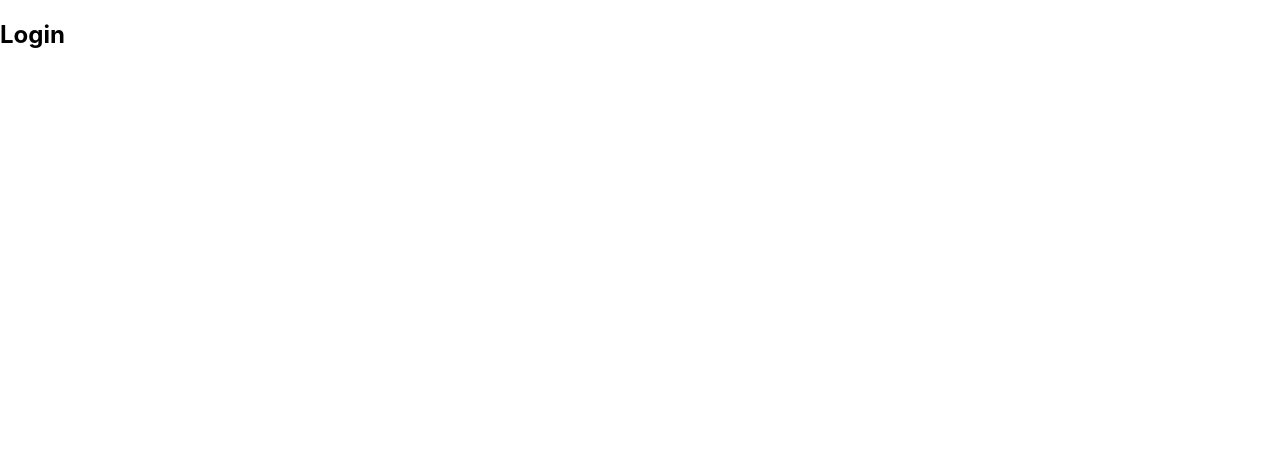
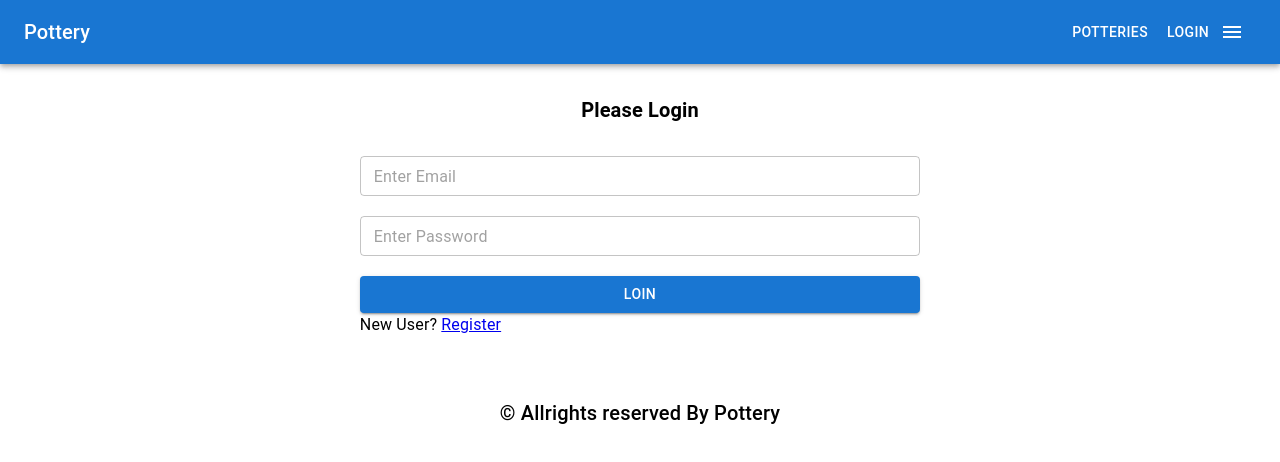
Before and after one commit to mdtahidulislam/pottery-client-side-mern, a React (Create React App) app: page /login in a window 1280 px wide. Shown: the top 462 px of the page. Built offline with nearby package versions, Linux system fonts and the light colour scheme.

Commit message:
design login page

```diff
--- a/src/Pages/Login/Login.js
+++ b/src/Pages/Login/Login.js
@@ -1,9 +1,48 @@
+import { Button, Container, Grid, TextField, Typography } from '@mui/material';
 import React from 'react';
+import Footer from '../Shared/Footer/Footer';
+import Header from '../Shared/Header/Header';
+import { useForm } from 'react-hook-form'
+import { width } from '@mui/system';
+import { Link } from 'react-router-dom';
 
 const Login = () => {
+    const { register } = useForm();
     return (
         <div>
-            <h2>Login</h2>
+            <Header></Header>
+            <Container>
+                <Grid sx={{ my: '30px', display: 'flex', justifyContent: 'center', alignItems: 'center' }}>
+                    <Grid item md={6} xs={12}>
+                        <Typography variant='h6' sx={{ fontWeight: 'bold', textAlign: 'center', mb: '30px' }}>Please Login</Typography>
+                        <form>
+                            <TextField
+                                type='email'
+                                {...register("email")}
+                                size='small'
+                                style={{ width: '100%', marginBottom: '20px' }}
+                                required
+                                placeholder='Enter Email'
+                            ></TextField>
+                            <TextField
+                                type='password'
+                                {...register("password")}
+                                size='small'
+                                style={{ width: '100%', marginBottom: '20px' }}
+                                required
+                                placeholder='Enter Password'
+                            ></TextField>
+                            <Button
+                                variant='contained'
+                                type='submit'
+                                style={{ width: '100%' }}
+                            >Loin</Button>
+                        </form>
+                        <Typography>New User? <Link to='/register'>Register</Link> </Typography>
+                    </Grid>
+                </Grid>
+            </Container>
+            <Footer></Footer>
         </div>
     );
 };
```
Also changed, not shown: src/Hooks/useFirebase.js (added, +13 -0 lines).
